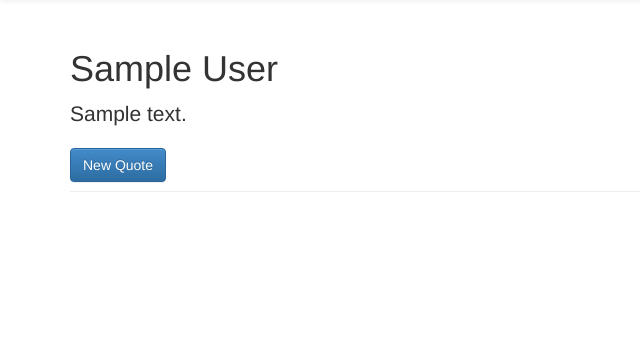
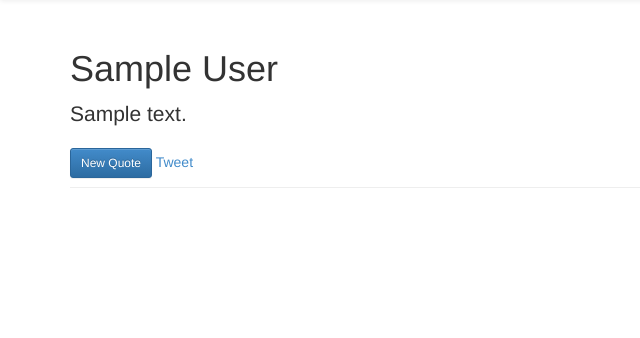
Before and after one commit to shaktilucifer/randomQuoteGenerator, a Flask app: page / in a window 1280 px wide. Shown: the part 51-389 px from the top of the page, without its empty margins (0-640 px from the left). Run offline with Flask 2, Linux system fonts and the light colour scheme; a database or web service that is not in the repository returns one stand-in record (values such as "Sample title"); data that the repository does not hold is empty; some libraries are stand-ins or nearby versions.

Commit message:
"Add a tweet button to tweet the quote - quote Author to twitter"

```diff
--- a/templates/pages/home.html
+++ b/templates/pages/home.html
@@ -5,7 +5,9 @@
     <div ng-controller="QuotesController" class="page-header">
         <h1 ng-init='quotes.quoteAuthor = "{{ quotes.quoteAuthor}}"'>{@ quotes.quoteAuthor @}</h1>
         <p class="lead" ng-init='quotes.quoteText = "{{ quotes.quoteText}}"'> {@ quotes.quoteText @} </p>
-        <button ng-click="getNewQuote()" class="btn btn-primary">New Quote</button>
+        <button ng-click="getNewQuote()" class="btn btn-primary btn-sm">New Quote</button>
+        <a href="https://twitter.com/share" class="twitter-share-button"
+         data-text="{@ quotes.quoteText @}-{@ quotes.quoteAuthor @}" data-hashtags="randomQuotes" data-show-count="false">Tweet</a>
     </div>
 
 </div>
@@ -35,6 +37,8 @@
         }
     }]);
 </script>
+<script async src="//platform.twitter.com/widgets.js" charset="utf-8"></script>
+
 
 
 <!-- </div> -->
```
